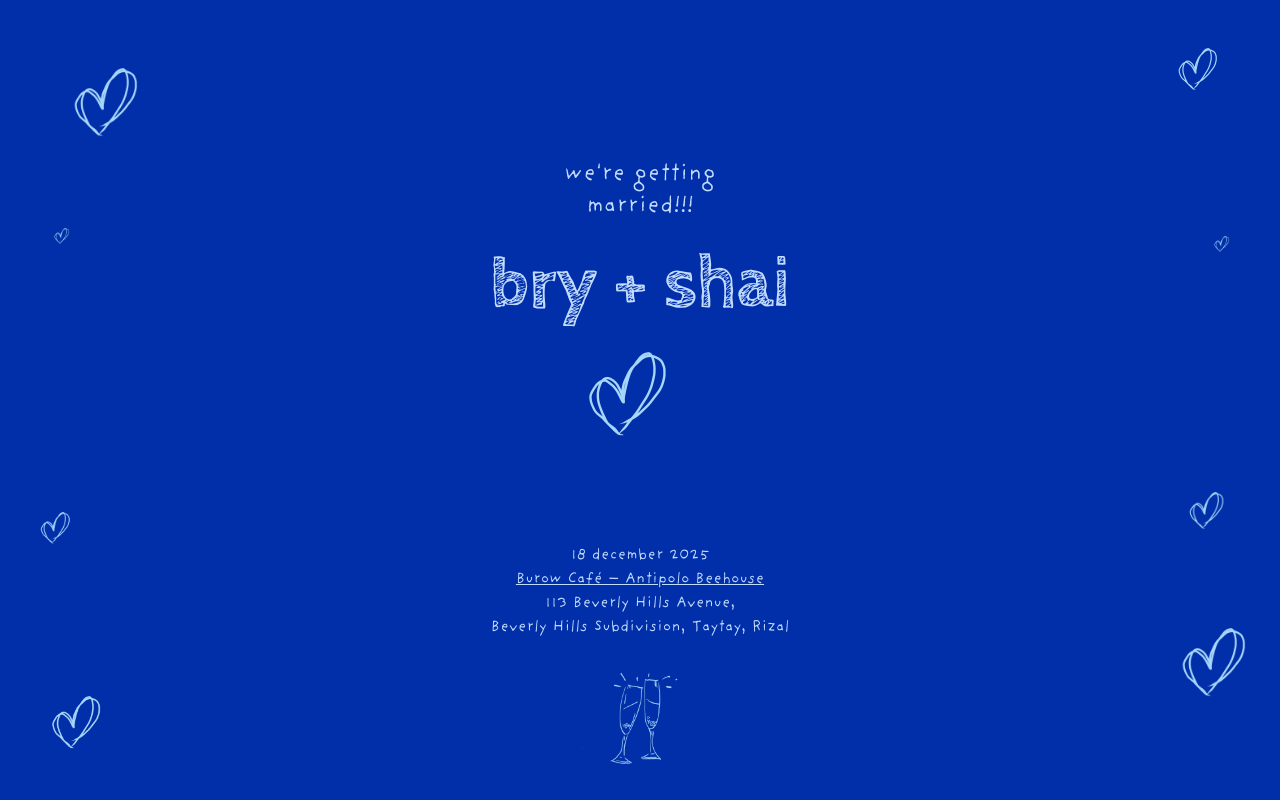
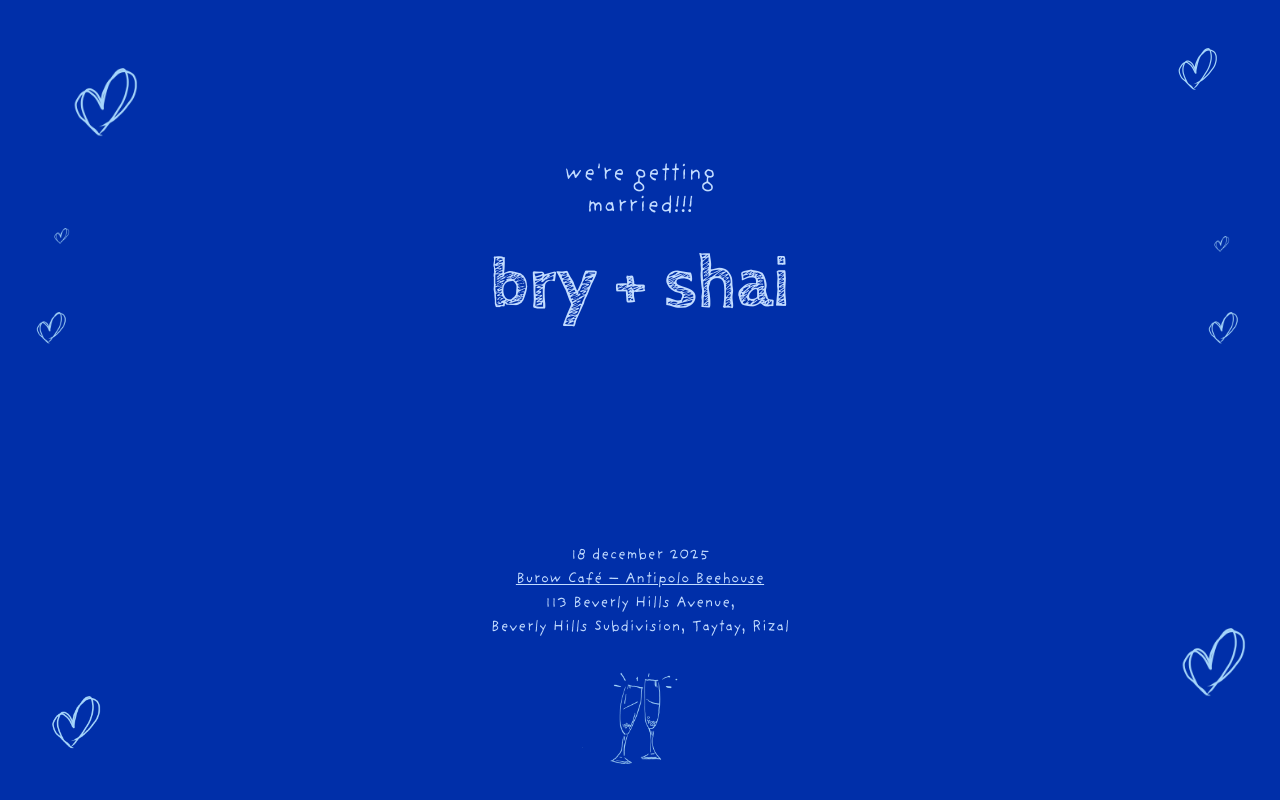
Before and after one commit to brynldrn/shai-bry-evite, a React (Vite) app: page / in a window 1280 px wide. Built offline with nearby package versions, Linux system fonts and the light colour scheme.

Commit message:
fix: update hearts

```diff
--- a/src/App.tsx
+++ b/src/App.tsx
@@ -16,18 +16,28 @@ function App() {
         <span>Beverly Hills Subdivision, Taytay, Rizal</span>
       </p>
       <div className='fixed top-0 left-0 w-full h-full pointer-events-none'>
+        {/* top left */}
         <img src={heart6} alt="heart" className='size-52 absolute top-4 left-3' />
-        {/* small */}
+
+        {/* small top of "b" */}
         <img src={heart6} alt="heart" className='size-12 absolute top-54 left-10' />
-        {/* small */}
-        {/* small */}
+        {/* small top of "b" */}
+
+        {/* small top of "i" */}
         <img src={heart6} alt="heart" className='size-12 absolute top-56 right-8' />
-        {/* small */}
+        {/* small top of "i" */}
+
+        {/* medium heart bottom of "b" */}
+        <img src={heart6} alt="heart" className='size-24 absolute top-72 left-2' />
+        {/* medium heart bottom of "b" */}
+
+        {/* medium heart bottom of "i" */}
+        <img src={heart6} alt="heart" className='size-24 absolute top-72 right-1' />
+        {/* medium heart bottom of "i" */}
+
+        {/* top right */}
         <img src={heart6} alt="heart" className='size-32 absolute top-4 right-3' />
         <img src={heart6} alt="heart" className='size-52 absolute bottom-4 -right-12' />
-        <img src={heart6} alt="heart" className='size-24 absolute bottom-54 left-3' />
-        <img src={heart6} alt="heart" className='size-64 absolute bottom-64 left-1/2 -translate-x-1/2' />
-        <img src={heart6} alt="heart" className='size-28 absolute bottom-56 right-3' />
         <img src={heart6} alt="heart" className='size-40 absolute -bottom-4 left-1' />
         <img src={cheers} alt="cheers" className='size-42 absolute bottom-0 left-1/2 -translate-x-1/2' />
       </div>
```
